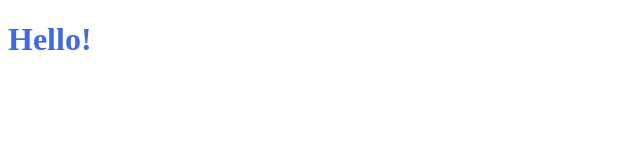
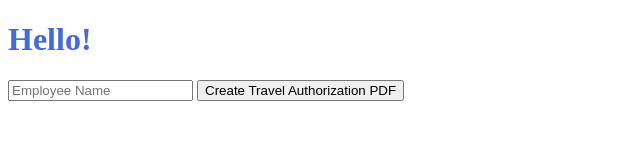
Before and after one commit to bcgov/travel-auth-generator, a website: page index.html in a window 1280 px wide. Shown: the whole page, without its empty margins (0-640 px from the left). Drawn offline with Linux system fonts and the light colour scheme.

Commit message:
add basic html>backend functionality

```diff
--- a/app.js
+++ b/app.js
@@ -106,6 +106,8 @@ app.post("/submit-traveler-data", function (req, res) {
     methodOfTravel,
   } = req.body;
 
+  console.log(employeeName);
+
   const startPosParams = {
     addressString: startingPos,
     locationDescriptor: "any",
--- a/index.html
+++ b/index.html
@@ -11,3 +11,9 @@
   <h1>Hello!</h1>
 </body>
 </html>
+
+<form action="/submit-traveler-data" method="post">
+  <input type="text" name="employeeName" placeholder="Employee Name">
+  <!-- ... Other inputs go here -->
+  <button type="submit">Create Travel Authorization PDF</button>
+</form>
```
